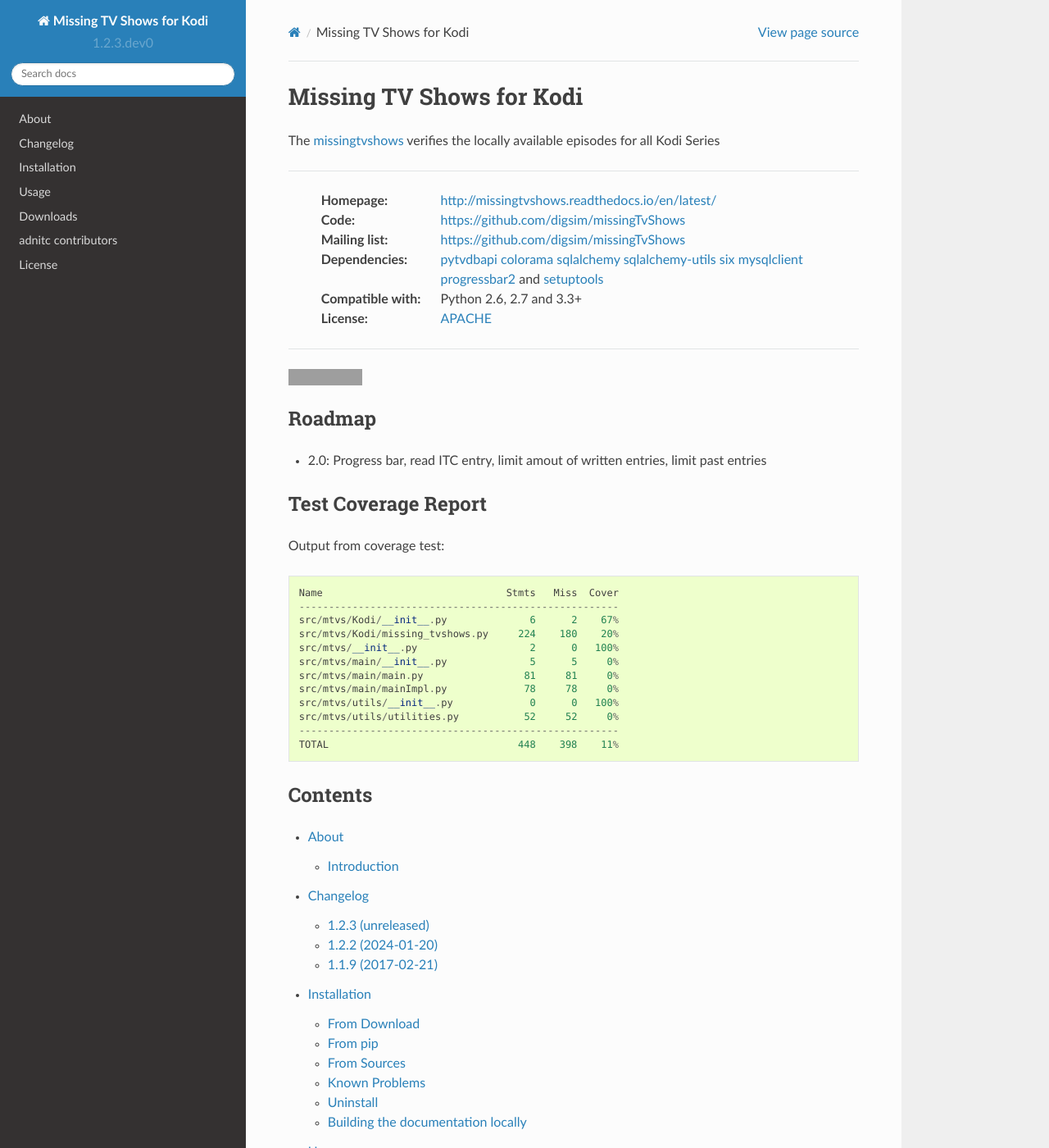
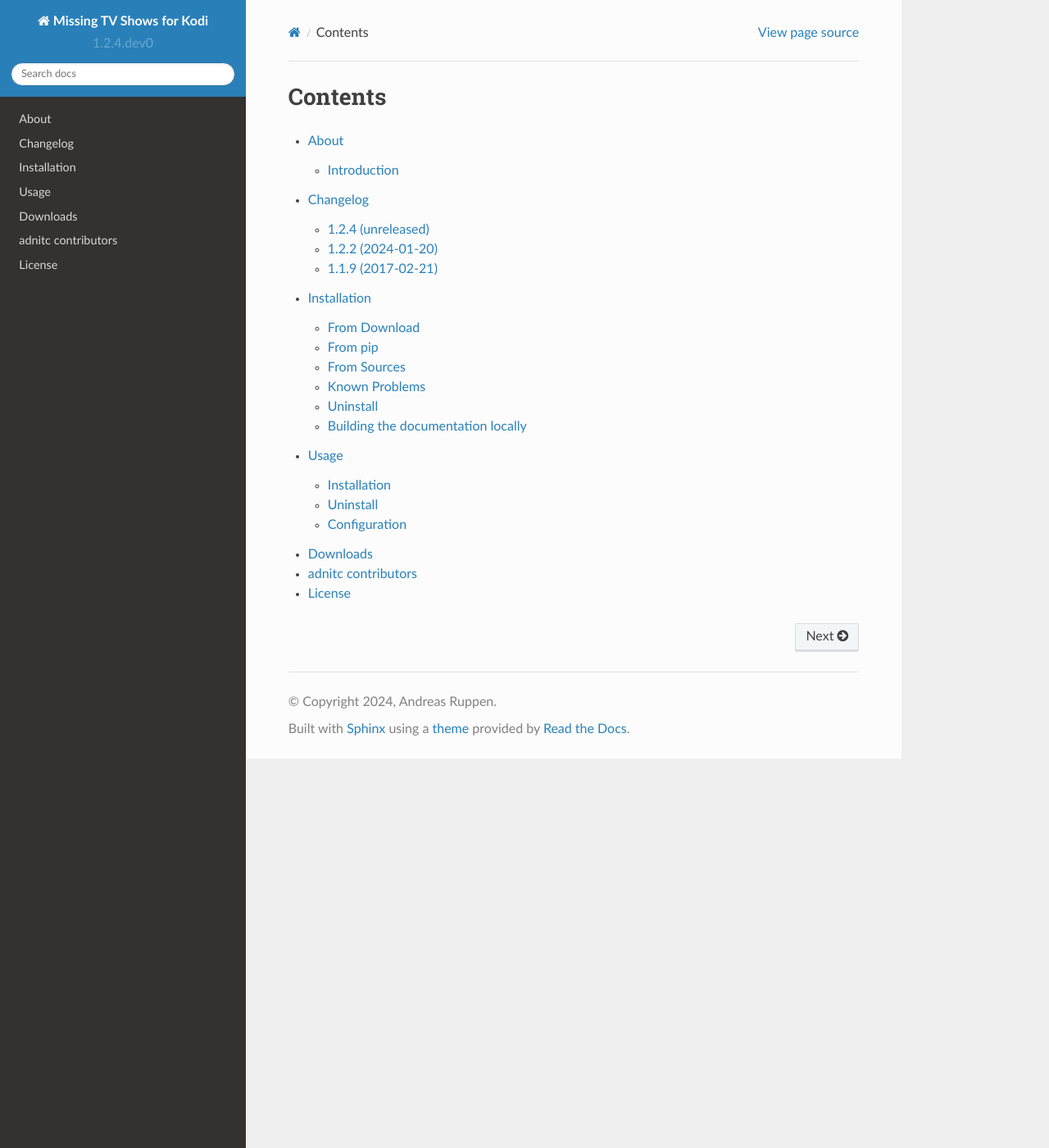
Before and after one commit to digsim/missingTvShows, a Sphinx documentation site: the page built from docs/index.rst, in a window 1280 px wide and 1400 px high. Shown: the whole window at 82% size. Built offline with Sphinx 7.4.7 and the Read the Docs theme 2.0.0, drawn with Linux system fonts in a browser that asks for light colours; grey boxes are pictures that could not be loaded.

```diff
--- a/CHANGES.rst
+++ b/CHANGES.rst
@@ -1,7 +1,7 @@
 Changelog
 =========
 
-1.2.3 (unreleased)
+1.2.4 (unreleased)
 ------------------
 
 - Nothing changed yet.
--- a/README.rst
+++ /dev/null
@@ -1,58 +0,0 @@
-==========================================================
-Missing TV Shows for Kodi
-==========================================================
-
-The `missingtvshows`_ verifies the locally available episodes for all Kodi Series
-
-----
-
-    :Homepage: http://missingtvshows.readthedocs.io/en/latest/
-    :Code: https://github.com/digsim/missingTvShows
-    :Mailing list: https://github.com/digsim/missingTvShows
-    :Dependencies: `pytvdbapi`_ `colorama`_ `sqlalchemy`_ `sqlalchemy-utils`_ `six`_ `mysqlclient`_  `progressbar2`_ and `setuptools`_
-    :Compatible with: Python 2.6, 2.7 and 3.3+
-    :License: `APACHE`_
-
-----
-
-
-.. image:: https://travis-ci.org/digsim/missingTvShows.svg?branch=master
-    :target: https://travis-ci.org/digsim/missingTvShows
-
-
-Roadmap
-=======
-
-- 2.0: Progress bar, read ITC entry, limit amout of written entries, limit past entries
-
-
-.. _`pytvdbapi`: http://pypi.python.org/pypi/pytvdbapi
-.. _`missingtvshows`: https://github.com/digsim/missingTvShows
-.. _`adnitc`: https://adnitc.gotdns.org/
-.. _`colorama`: https://pypi.python.org/pypi/colorama
-.. _`sqlalchemy`: https://pypi.python.org/pypi/SQLAlchemy
-.. _`sqlalchemy-utils`: http://pypi.python.org/pypi/sqlalchemy-utils
-.. _`mysqlclient`: http://pypi.python.org/pypi/sqlalchemy-utils
-.. _`progressbar2`: http://pypi.python.org/pypi/sqlalchemy-utils
-.. _`six`: http://pythonhosted.org/six/
-.. _`setuptools`: http://pypi.python.org/pypi/setuptools
-.. _`APACHE`: http://www.apache.org/licenses/LICENSE-2.0.txt
-
-
-Test Coverage Report
-====================
-
-Output from coverage test::
-
-    Name                               Stmts   Miss  Cover
-    ------------------------------------------------------
-    src/mtvs/Kodi/__init__.py              6      2    67%
-    src/mtvs/Kodi/missing_tvshows.py     224    180    20%
-    src/mtvs/__init__.py                   2      0   100%
-    src/mtvs/main/__init__.py              5      5     0%
-    src/mtvs/main/main.py                 81     81     0%
-    src/mtvs/main/mainImpl.py             78     78     0%
-    src/mtvs/utils/__init__.py             0      0   100%
-    src/mtvs/utils/utilities.py           52     52     0%
-    ------------------------------------------------------
-    TOTAL                                448    398    11%
--- a/docs/index.rst
+++ b/docs/index.rst
@@ -1,5 +1,3 @@
-
-.. include:: ../README.rst
 
 Contents
 ========
--- a/requirements.txt
+++ b/requirements.txt
@@ -4,7 +4,4 @@
 SQLAlchemy-Utils==0.41.1
 mysqlclient==2.2.1
 progressbar2==4.3.2
-httplib2==0.22.0
 pyparsing==3.1.1
-python-utils==3.8.1
-typing_extensions==4.9.0
```
Also changed, not shown: README.md (added, +112 -0 lines), pyproject.toml (+18 -5 lines), 1 other file.
